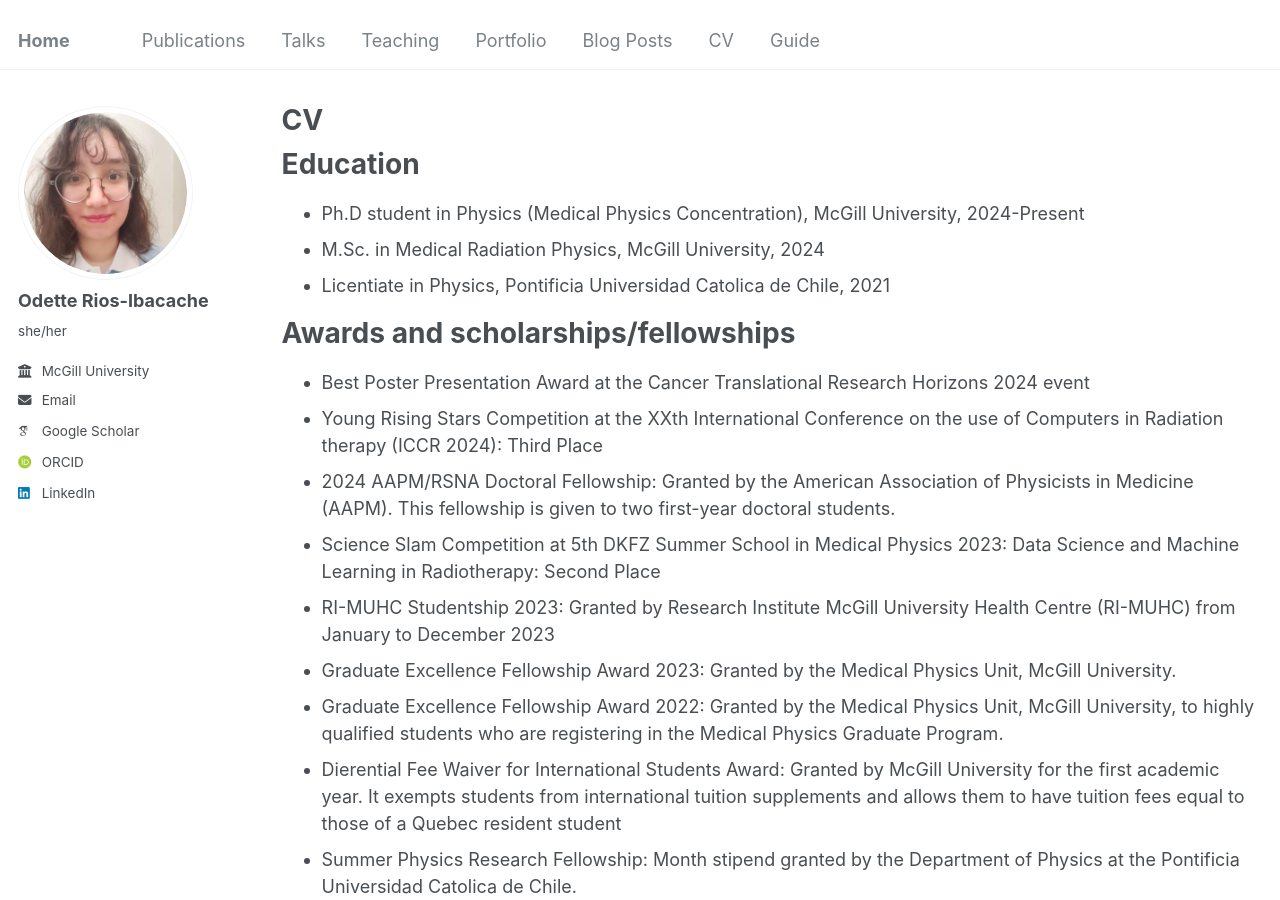
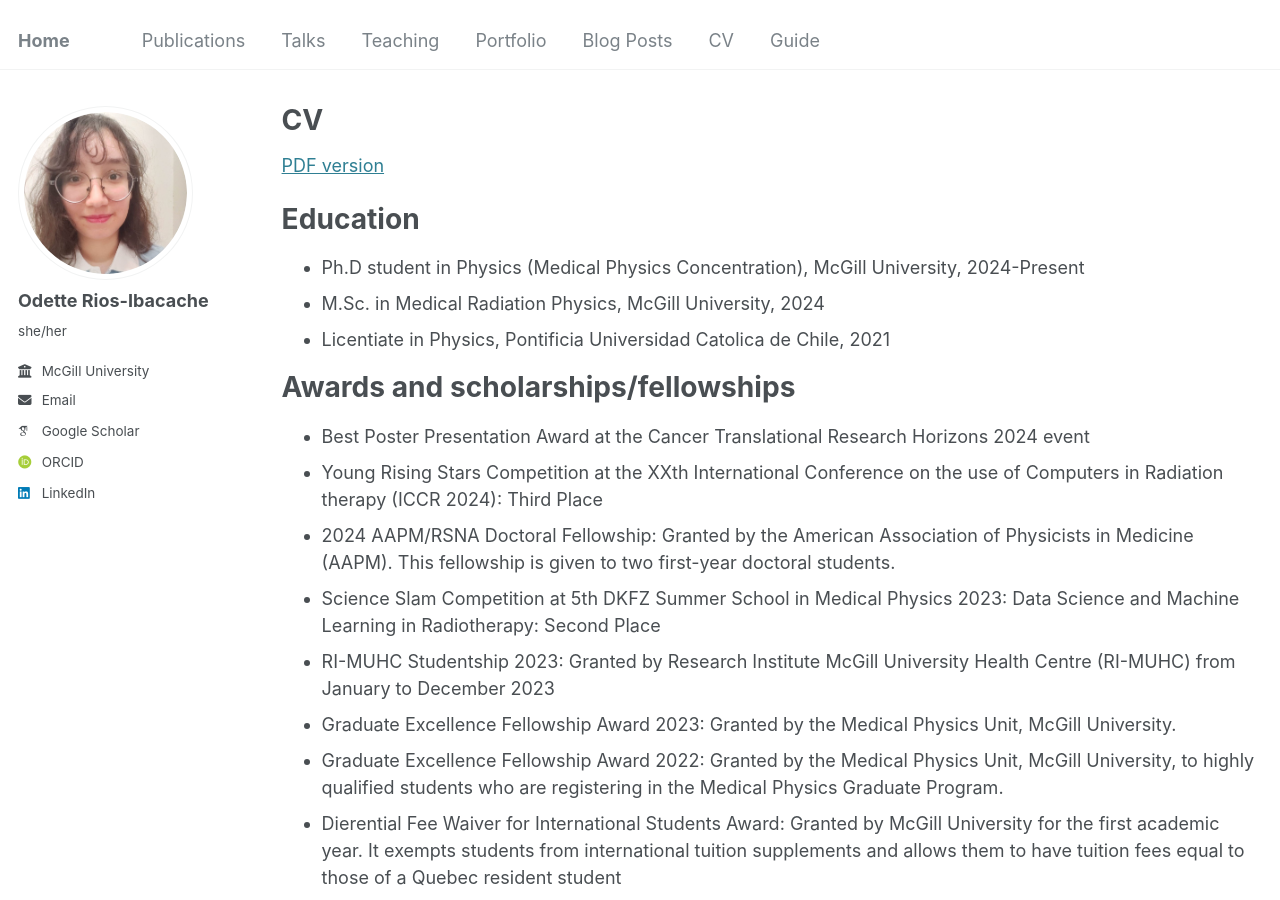
Before and after one commit to OdetteRiosI/odetteriosi.github.io, a Jekyll site: the page built from _pages/cv.md, in a window 1280 px wide and 900 px high. Built offline with Jekyll 4.4.1, drawn with Linux system fonts in a browser that asks for light colours; some web fonts are replaced.

Commit message:
Update cv.md

```diff
--- a/_pages/cv.md
+++ b/_pages/cv.md
@@ -7,6 +7,7 @@ redirect_from:
   - /resume
 ---
 
+[PDF version](http://odetteriosi.github.io/files/CV_Odette_Rios_Ibacache_Updated.pdf)
 
 
 Education
```
